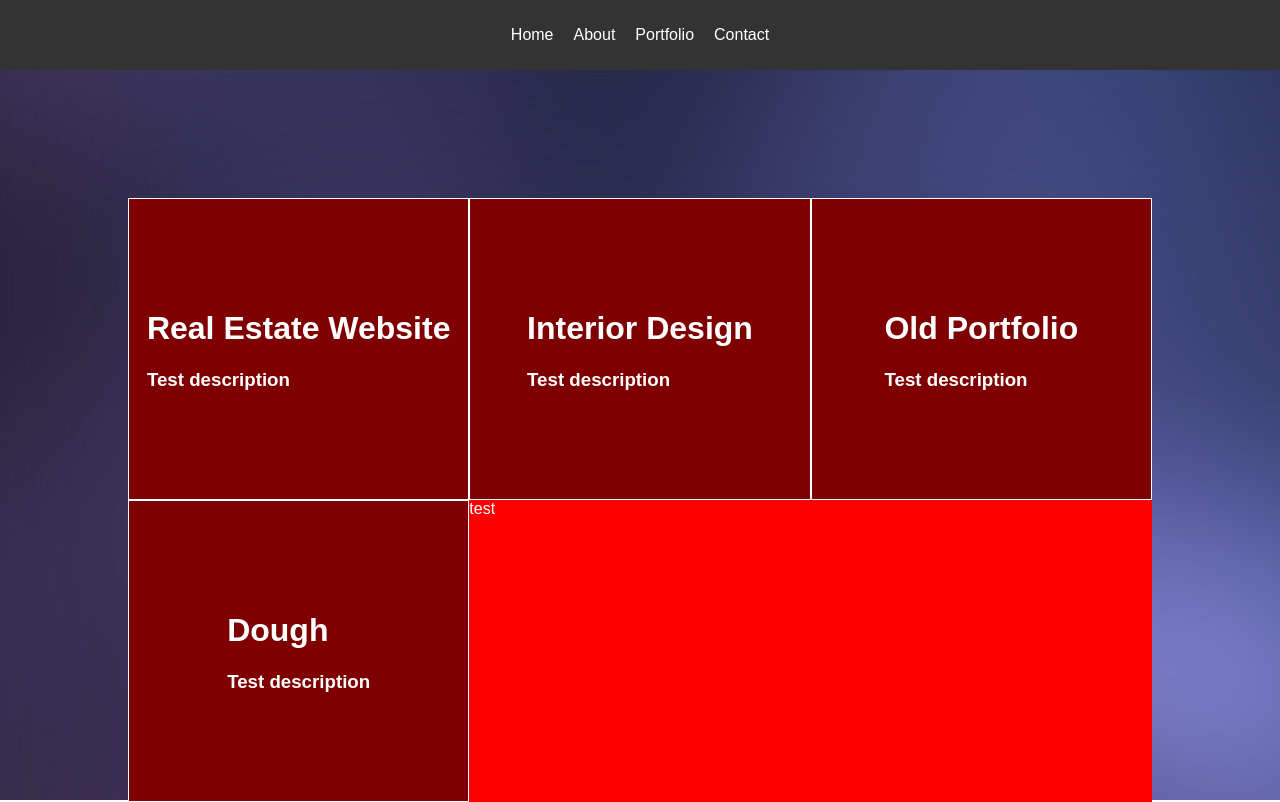
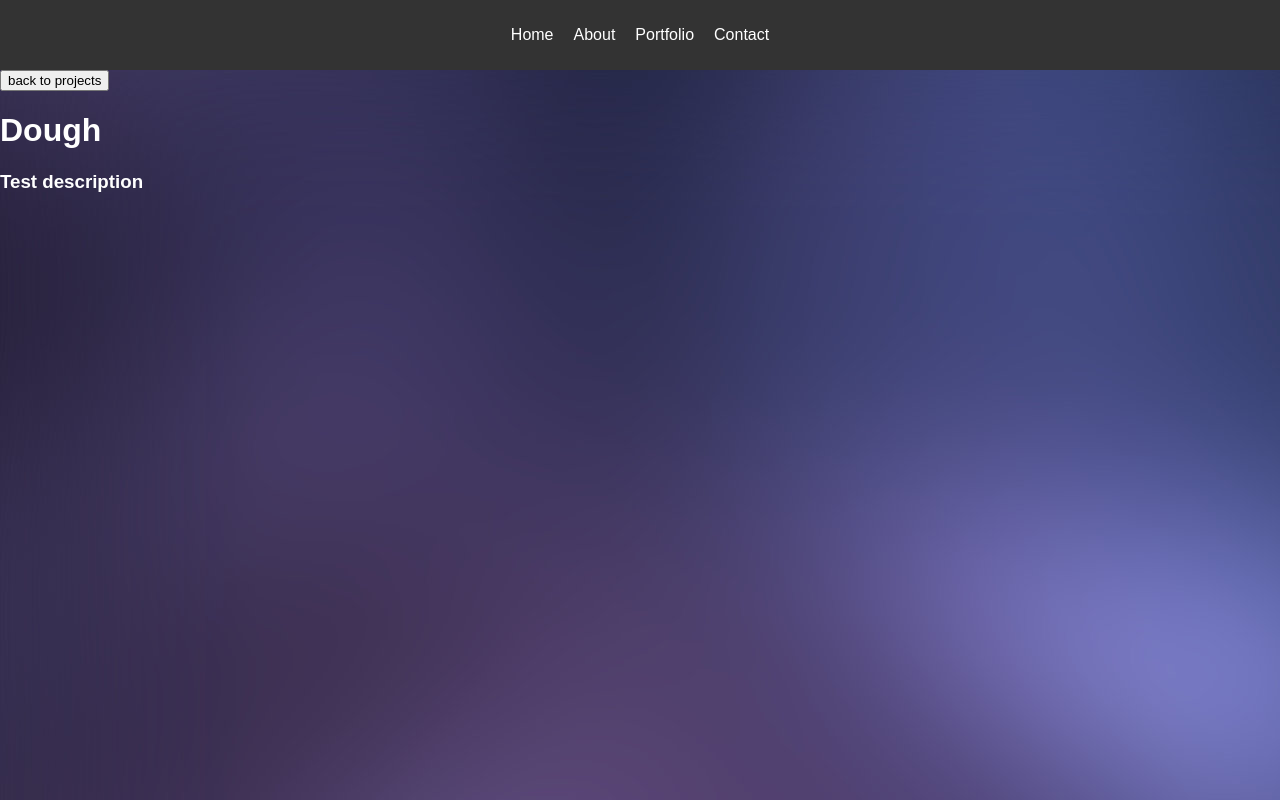
Before and after one commit to aguevara23/aguevara23.github.io, a React app: page /portfolio/dough in a window 1280 px wide. Built offline with nearby package versions, Linux system fonts and the light colour scheme.

Commit message:
install react-redux, setup store directory, setup React-router navigation between portfolio projects

```diff
--- a/package.json
+++ b/package.json
@@ -35,7 +35,9 @@
     "react": "^16.4.0",
     "react-dev-utils": "^5.0.1",
     "react-dom": "^16.4.0",
+    "react-redux": "^5.0.7",
     "react-router-dom": "^4.2.2",
+    "redux": "^4.0.0",
     "resolve": "1.6.0",
     "style-loader": "0.19.0",
     "sw-precache-webpack-plugin": "0.11.4",
--- a/src/App.js
+++ b/src/App.js
@@ -5,6 +5,7 @@ import Navbar from "./components/Navbar/Navbar";
 import classes from "./App.css";
 import Home from "./components/Home/Home";
 import Portfolio from "./components/Portfolio/Portfolio";
+import Project from "./components/Project/Project";
 
 class App extends Component {
   render() {
@@ -19,6 +20,7 @@ class App extends Component {
           <Route path="/about" component={about} />
           <Route path="/contact" component={contact} />
           <Switch>
+            <Route path="/portfolio/:projectName" component={Project} />
             <Route path="/portfolio" component={Portfolio} />
           </Switch>
         </div>
--- a/src/components/Portfolio/Portfolio.js
+++ b/src/components/Portfolio/Portfolio.js
@@ -6,7 +6,6 @@ import classes from "./Portfolio.css";
 import projects from "../../data";
 
 const portfolio = () => {
-  console.log(projects);
   const portfolioProjects = projects.map(project => (
     <PortfolioItem
       key={project.title}
--- /dev/null
+++ b/src/components/Project/Project.js
@@ -0,0 +1,32 @@
+import React from "react";
+import projects from "../../data";
+import { Redirect } from "react-router-dom";
+
+const project = props => {
+  console.log("[Project.js]", props.location.pathname);
+
+  const loadProject = pathname => {
+    const project = projects.filter(project => project.path === pathname)[0];
+    console.log(project);
+    if (!project) {
+      return <Redirect to="/portfolio" />;
+    }
+
+    return (
+      <div>
+        <h1>{project.title}</h1>
+        <h3>{project.description}</h3>
+      </div>
+    );
+  };
+
+  return (
+    <div>
+      <button onClick={() => props.history.goBack()}>back to projects</button>
+      {loadProject(props.location.pathname)}
+    </div>
+  );
+};
+// if project exists, render if. if not, redirect to projects
+
+export default project;
```
Also changed, not shown: src/components/Project/Project.css (added), src/store/actions/actionCreators.js (added), src/store/actions/index.js (added), src/store/actions/projects.js (added), src/store/reducers/project.js (added), src/store/store.js (added), 1 other file (tests, documents, lock files or other folders).
